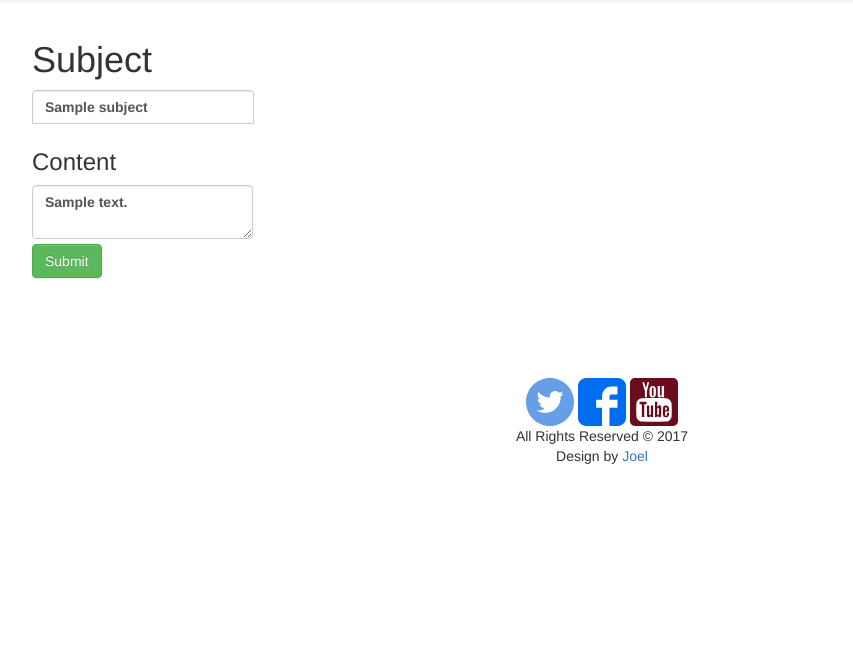
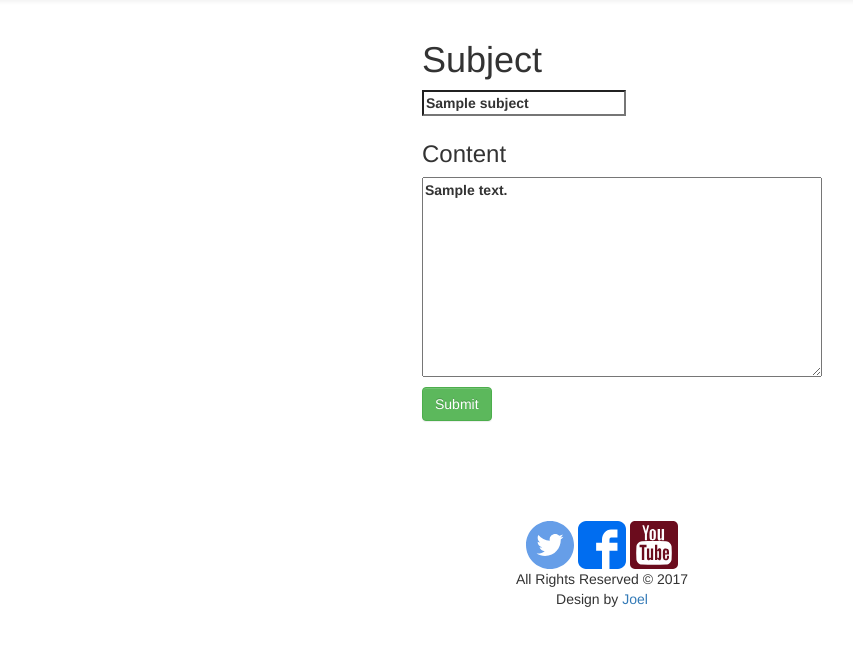
Before and after one commit to CQuqumber/MutiUserBlog, a Python web app: template templates/newpost.html in a window 1280 px wide. Shown: the part 52-698 px from the top of the page, without its empty margins (38-891 px from the left). Run offline with Jinja, Linux system fonts and the light colour scheme; the template is opened without the code that fills it: most values are stand-ins (such as "Sample title", 1, 10 or a date in 2020).

Commit message:
reset redirection n offset newpost.html

```diff
--- a/templates/newpost.html
+++ b/templates/newpost.html
@@ -1,19 +1,22 @@
 {% extends "base.html" %}
 
 {% block content %}
-
+<div class="row">
+    <div class="col-md-4 col-md-offset-4">
     <form method="post">
             <label>
                 <h1>Subject</h1>
-                <input class="form-control" type="text" name="subject" value="{{subject}}">
+                <input type="text" name="subject" value="{{subject}}">
             </label>
             <br>
             <label>
                 <h3>Content</h3>
-                <textarea class="form-control" name="content">{{content}}</textarea>
+                <textarea name="content">{{content}}</textarea>
             </label>
 
             <div class="error">{{error}}</div>
             <input type="submit" class="btn btn-success" >
     </form>
+    </div>
+</div>
 {% endblock %}
--- a/templates/post.html
+++ b/templates/post.html
@@ -7,6 +7,6 @@
 </div>
 <div class="btn-group btn-group-sm" role="group">
     <button type="button" class="btn btn-default">
-        <a href="/">Back</a>
+        <a href="/blog">Back</a>
     </button>
 </div>
```
